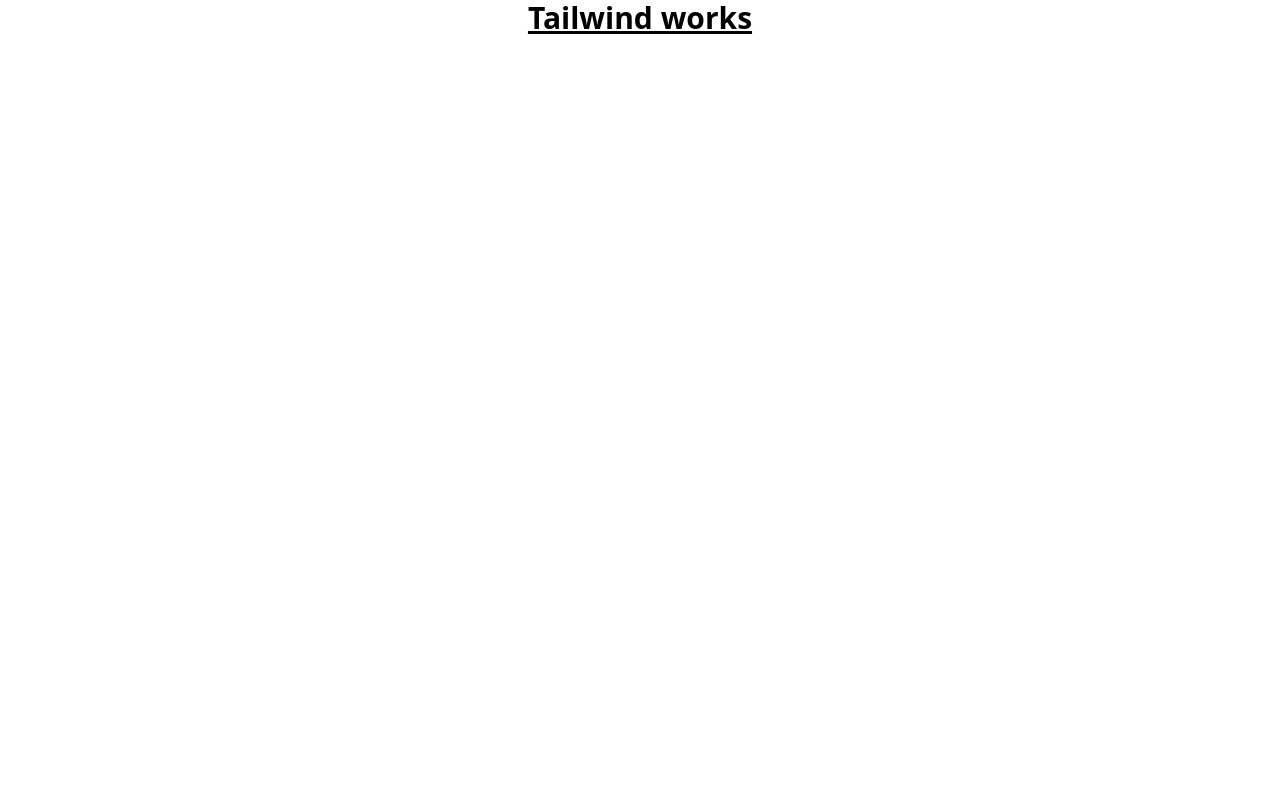
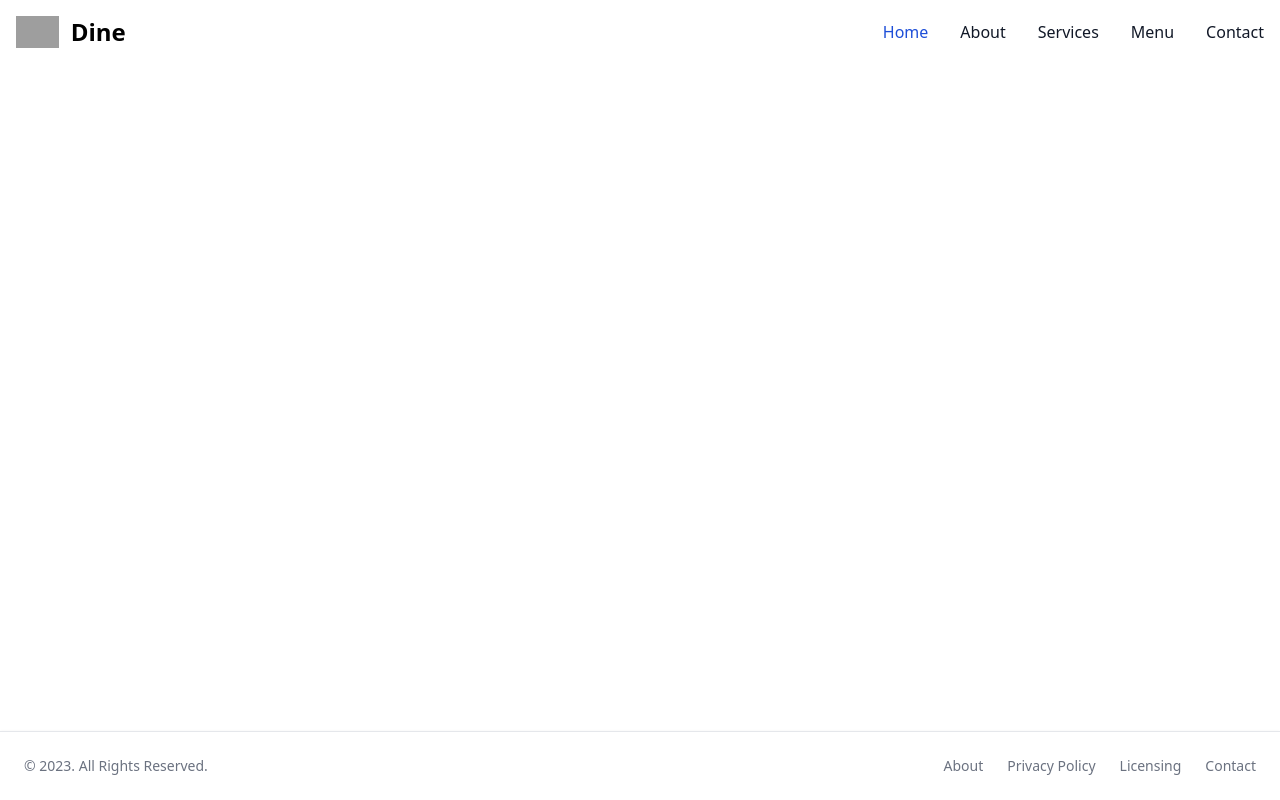
Before and after one commit to kartikhustles/MERN-Team-Project-Frontend, a React (Create React App) app: page / in a window 1280 px wide. Built offline with nearby package versions, Linux system fonts and the light colour scheme; grey boxes are pictures that could not be loaded.

Commit message:
Footer-Creation

```diff
--- a/package.json
+++ b/package.json
@@ -8,6 +8,7 @@
     "@testing-library/user-event": "^13.5.0",
     "react": "^18.2.0",
     "react-dom": "^18.2.0",
+    "react-router-dom": "^6.18.0",
     "react-scripts": "5.0.1",
     "web-vitals": "^2.1.4"
   },
--- a/src/App.js
+++ b/src/App.js
@@ -1,11 +1,14 @@
 import './App.css';
+import DashBoard from './Components/DashBoard/DashBoard';
+import Footer from './Components/Footer/Footer';
+import Navbar from './Components/Navbar/Navbar';
 
 function App() {
   return (
     <div className="App">
-      <h1 className="text-3xl font-bold underline">
-      Tailwind works
-    </h1>
+      <Navbar/>
+      <DashBoard/>
+      <Footer/>
     </div>
   );
 }
--- /dev/null
+++ b/src/Components/DashBoard/DashBoard.js
@@ -0,0 +1,16 @@
+import React from 'react'
+
+function DashBoard() {
+  return (
+    <div className='h-[100%] w-full bg-new-400 text-slate-200 flex'>
+      <div className='dashboard-left w-1/2 h-4/5'>
+
+      </div>
+      <div className='dashboard-right w-1/2'>
+
+      </div>
+    </div>
+  )
+}
+
+export default DashBoard
--- /dev/null
+++ b/src/Components/Footer/Footer.js
@@ -0,0 +1,28 @@
+import React from 'react'
+
+function Footer() {
+  return (
+
+<footer className="fixed bottom-0 left-0 z-20 w-full p-4 bg-white border-t border-gray-200 shadow md:flex md:items-center md:justify-between md:p-6 dark:bg-new-400 dark:border-gray-600">
+    <span className="text-sm text-gray-500 sm:text-center dark:text-gray-400">© 2023. All Rights Reserved.
+    </span>
+    <ul className="flex flex-wrap items-center mt-3 text-sm font-medium text-gray-500 dark:text-gray-400 sm:mt-0">
+        <li>
+            <a href="#" className="mr-4 hover:underline md:mr-6">About</a>
+        </li>
+        <li>
+            <a href="#" className="mr-4 hover:underline md:mr-6">Privacy Policy</a>
+        </li>
+        <li>
+            <a href="#" className="mr-4 hover:underline md:mr-6">Licensing</a>
+        </li>
+        <li>
+            <a href="#" className="hover:underline">Contact</a>
+        </li>
+    </ul>
+</footer>
+
+  )
+}
+
+export default Footer
--- /dev/null
+++ b/src/Components/Navbar/Navbar.js
@@ -0,0 +1,46 @@
+import React from 'react'
+
+function Navbar() {
+  return (
+
+
+<nav className="bg-white border-gray-200 dark:bg-new-400">
+  <div className="max-w-screen-xl flex flex-wrap items-center justify-between mx-auto p-4">
+    <a href="https://flowbite.com/" className="flex items-center">
+        <img src="https://flowbite.com/docs/images/logo.svg" className="h-8 mr-3" alt="Flowbite Logo" />
+        <span className="self-center text-2xl font-semibold whitespace-nowrap dark:text-white">Dine</span>
+    </a>
+    <button data-collapse-toggle="navbar-default" type="button" className="inline-flex items-center p-2 w-10 h-10 justify-center text-sm text-gray-500 rounded-lg md:hidden hover:bg-gray-100 focus:outline-none focus:ring-2 focus:ring-gray-200 dark:text-gray-400 dark:hover:bg-gray-700 dark:focus:ring-gray-600" aria-controls="navbar-default" aria-expanded="false">
+        <span className="sr-only">Open main menu</span>
+        <svg className="w-5 h-5" aria-hidden="true" xmlns="http://www.w3.org/2000/svg" fill="none" viewBox="0 0 17 14">
+            <path stroke="currentColor" stroke-linecap="round" stroke-linejoin="round" stroke-width="2" d="M1 1h15M1 7h15M1 13h15"/>
+        </svg>
+    </button>
+    <div className="hidden w-full md:block md:w-auto" id="navbar-default">
+      <ul className="font-medium flex flex-col p-4 md:p-0 mt-4 border border-gray-100 rounded-lg bg-gray-50 md:flex-row md:space-x-8 md:mt-0 md:border-0 md:bg-white dark:bg-new-400 md:dark:bg-new-400 dark:border-new-400">
+        <li>
+          <a href="#" className="block py-2 pl-3 pr-4 text-white bg-blue-700 rounded md:bg-transparent md:text-blue-700 md:p-0 dark:text-white md:dark:text-blue-500" aria-current="page">Home</a>
+        </li>
+        <li>
+          <a href="#" className="block py-2 pl-3 pr-4 text-gray-900 rounded hover:bg-gray-100 md:hover:bg-transparent md:border-0 md:hover:text-blue-700 md:p-0 dark:text-white md:dark:hover:text-blue-500 dark:hover:bg-gray-700 dark:hover:text-white md:dark:hover:bg-transparent">About</a>
+        </li>
+        <li>
+          <a href="#" className="block py-2 pl-3 pr-4 text-gray-900 rounded hover:bg-gray-100 md:hover:bg-transparent md:border-0 md:hover:text-blue-700 md:p-0 dark:text-white md:dark:hover:text-blue-500 dark:hover:bg-gray-700 dark:hover:text-white md:dark:hover:bg-transparent">Services</a>
+        </li>
+        <li>
+          <a href="#" className="block py-2 pl-3 pr-4 text-gray-900 rounded hover:bg-gray-100 md:hover:bg-transparent md:border-0 md:hover:text-blue-700 md:p-0 dark:text-white md:dark:hover:text-blue-500 dark:hover:bg-gray-700 dark:hover:text-white md:dark:hover:bg-transparent">Menu</a>
+        </li>
+        <li>
+          <a href="#" className="block py-2 pl-3 pr-4 text-gray-900 rounded hover:bg-gray-100 md:hover:bg-transparent md:border-0 md:hover:text-blue-700 md:p-0 dark:text-white md:dark:hover:text-blue-500 dark:hover:bg-gray-700 dark:hover:text-white md:dark:hover:bg-transparent">Contact</a>
+        </li>
+      </ul>
+    </div>
+  </div>
+</nav>
+
+
+
+  )
+}
+
+export default Navbar
--- a/tailwind.config.js
+++ b/tailwind.config.js
@@ -4,7 +4,13 @@
     "./src/**/*.{js,jsx,ts,tsx}",
   ],
   theme: {
-    extend: {},
+    extend: {
+      colors: {
+        new:{
+          400:"#18292d"
+        },
+      },
+    },
   },
   plugins: [],
 }
```
Also changed, not shown: 1 other file (tests, documents, lock files or other folders).
